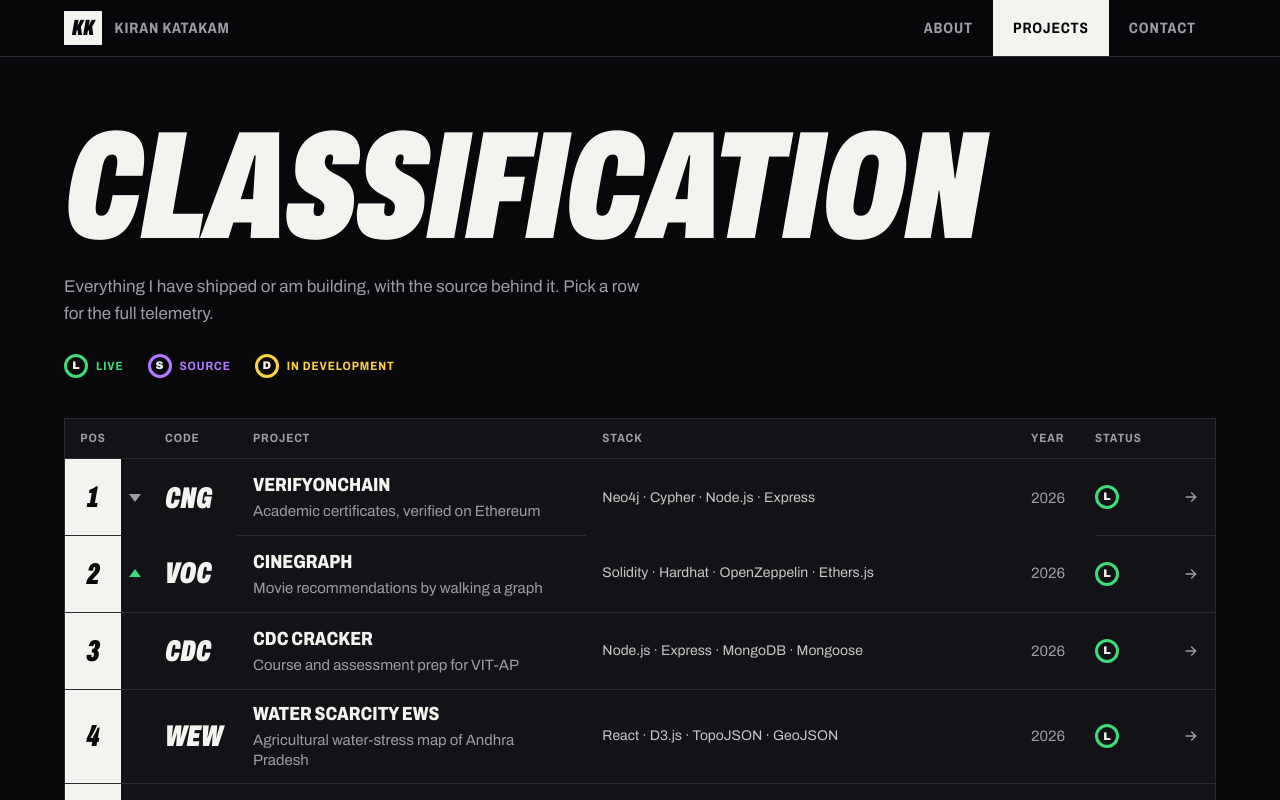
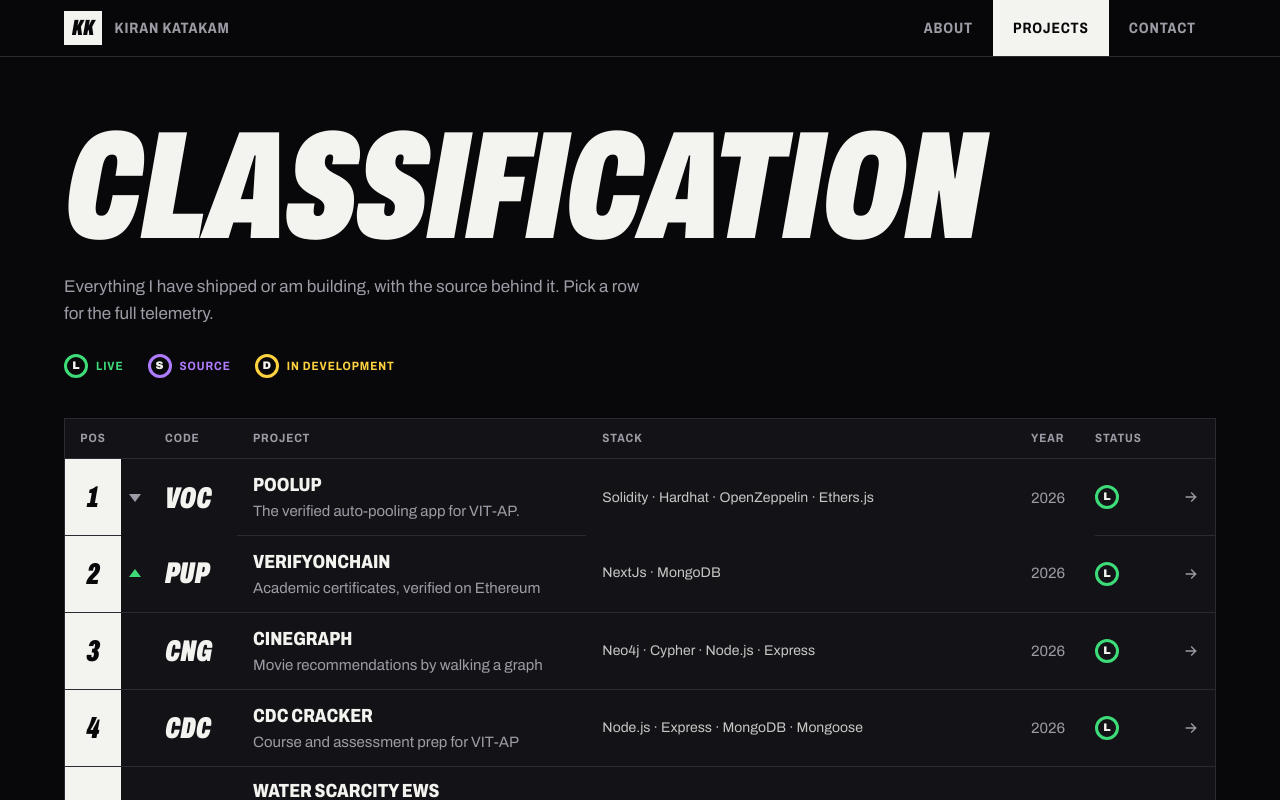
Before and after one commit to kiran-katakam/portfolio, a React (Vite) app: page /projects in a window 1280 px wide. Shown: the top 800 px of the page. Built offline with nearby package versions, Linux system fonts and the light colour scheme.

Commit message:
added poolup

```diff
--- a/src/data/projects.js
+++ b/src/data/projects.js
@@ -4,6 +4,70 @@
 const GH = "https://github.com/kiran-katakam";
 
 export const projects = [
+  {
+    slug: "poolup",
+    abbr: "PUP",
+    title: "PoolUP",
+    tagline: "The verified auto-pooling app for VIT-AP.",
+    year: 2026,
+    status: "live",
+    summary:
+      "Someone else is definitely going to the station right now—you just don't know them yet. Drop your timing, lock in 3 verified batchmates, and pull up to the gate paying ₹100 each.",
+    links: {
+      live: "https://poolup.kirankatakam.me",
+      repos: [
+        { label: "", url: `${GH}/poolup` }
+      ],
+    },
+    stack: ["NextJs", "MongoDB"],
+    facts: [
+      { key: "AUTH", value: "College emails only" },
+      { key: "TARGET_AUDIENCE", value: "14,000+ students" },
+      { key: "ROUTES", value: "Campus ↔ City" },
+    ],
+    highlights: [
+      {
+        title: "College-Email Verification",
+        desc: "Sign up is strictly restricted to @vitapstudent.ac.in and @vitap.ac.in emails using a one-time code or Google Auth, keeping the platform exclusively for verified batchmates.",
+      },
+      {
+        title: "Dynamic Fare Splitting",
+        desc: "As users join a pool, the estimated ₹400 auto fare automatically splits among members, dropping the per-head cost down to ₹100 for a fully matched 4-person pool.",
+      },
+      {
+        title: "Women-Only Pools",
+        desc: "Female students can create dedicated pools that are completely hidden from the general feed and only visible to and joinable by other verified women.",
+      },
+      {
+        title: "Privacy & Communication",
+        desc: "Users coordinate via a built-in pool chat. They can choose to keep their contact details private or explicitly share their WhatsApp numbers with confirmed members.",
+      },
+    ],
+    code: {
+      file: "lib/models/Pool.js",
+      url: `${GH}/poolup/blob/main/lib/models/Pool.js`,
+      source: `const schema = new mongoose.Schema({
+  from: { type: String, required: true },
+  to: { type: String, required: true },
+  departStart: { type: Date, required: true },
+  departEnd: { type: Date, required: true },
+  capacity: { type: Number, required: true, min: 2, max: 5 },
+  totalFare: { type: Number, default: 400 },
+  creator: { ...ref, required: true },
+  members: [ref],
+  sharedPhones: { type: [ref], default: [] },
+  womenOnly: { type: Boolean, default: false },
+  status: { type: String, enum: ["open", "cancelled"], default: "open" },
+  createdAt: { type: Date, default: Date.now },
+});
+
+schema.index({ status: 1, departEnd: 1 });
+// MongoDB deletes a pool 1 day after it ends.
+schema.index({ departEnd: 1 }, { expireAfterSeconds: 86400 });
+
+export default mongoose.models.Pool || mongoose.model("Pool", schema);`,
+    },
+  },
   {
     slug: "verify-on-chain",
     abbr: "VOC",
```
